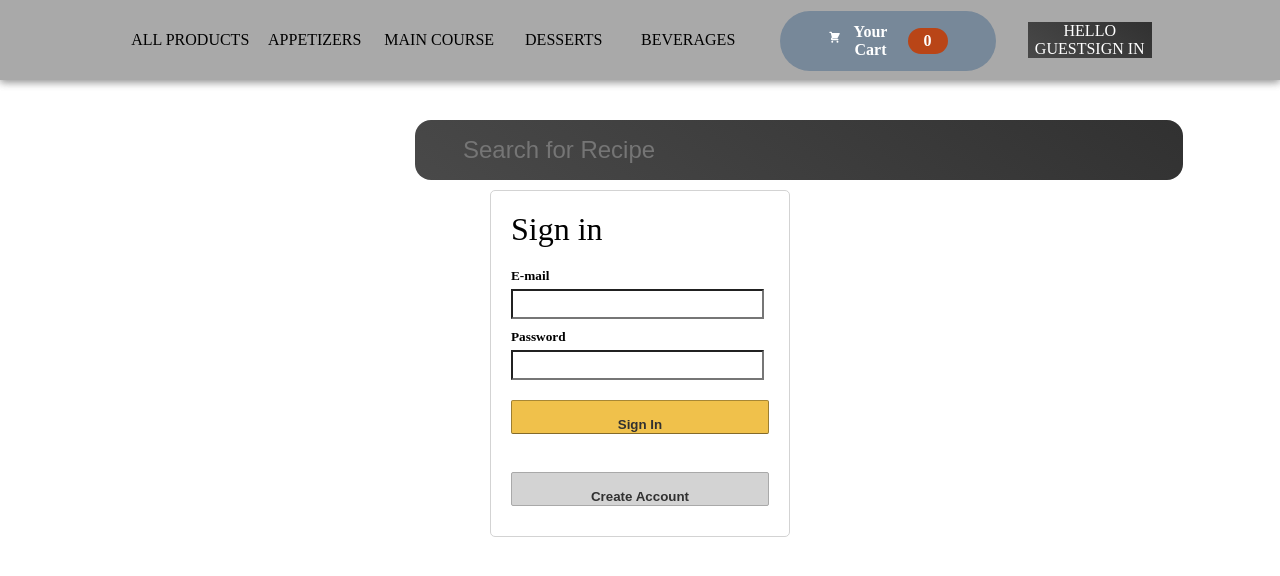
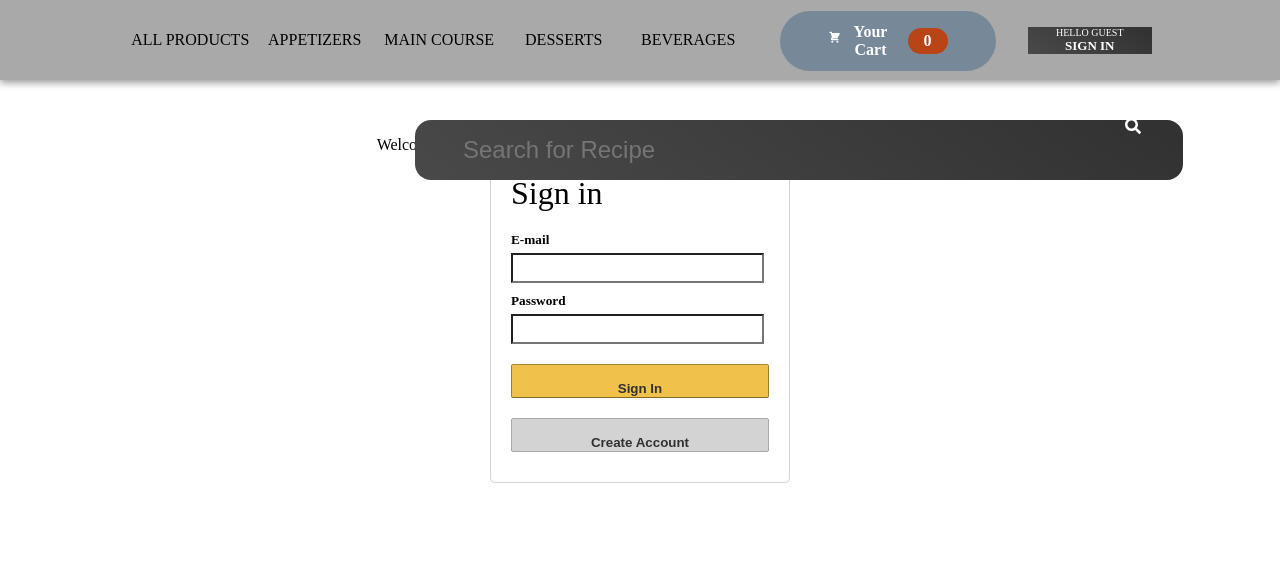
Before and after one commit to Richie1136/Restaurant, a React (Create React App) app in the folder restaurant/: page /login in a window 1280 px wide. Shown: the top 576 px of the page. Built offline with nearby package versions, Linux system fonts and the light colour scheme; no server answers.

Commit message:
Had to re add the search icon inside of my input form

```diff
--- a/restaurant/src/components/auth/Auth.css
+++ b/restaurant/src/components/auth/Auth.css
@@ -1,12 +1,3 @@
-.login-logo {
-  margin-top: 20px;
-  margin-bottom: 20px;
-  object-fit: contain;
-  width: 100px;
-  margin-right: auto;
-  margin-left: auto;
-}
-
 .login {
   display: flex;
   flex-direction: column;
--- a/restaurant/src/components/auth/Auth.js
+++ b/restaurant/src/components/auth/Auth.js
@@ -18,33 +18,32 @@ const Auth = () => {
     setPassword(event.target.value)
   }
 
+
   const signIn = (event) => {
     event.preventDefault()
     auth.signInWithEmailAndPassword(email, password)
-    try {
-      if (auth) {
-        navigate("/")
-      }
-    } catch (error) {
-      alert(error.message)
-    }
+      .then((auth) => {
+        if (auth) {
+          navigate('/')
+        }
+      }).catch(error => alert(error.message))
   }
-
 
   const signUp = (event) => {
     event.preventDefault()
     auth.createUserWithEmailAndPassword(email, password)
-    try {
-      if (auth) {
-        navigate("/")
-      }
-    } catch (error) {
-      alert(error.message)
-    }
+      .then((auth) => {
+        if (auth) {
+          navigate('/')
+        }
+      }).catch(error => alert(error.message))
   }
+
+
 
   return (
     <div className='login'>
+      <p>Welcome to Resturant App, please sign in or sign up and explore different recipes.</p>
       <div className='login-container'>
         <h1>Sign in</h1>
         <form>
@@ -54,7 +53,6 @@ const Auth = () => {
           <input type="password" onChange={handlePasswordChange} value={password} />
         </form>
         <button className='signin' onClick={signIn} type="submit">Sign In</button>
-        <br />
         <button className='signup' onClick={signUp} type="submit">Create Account</button>
       </div>
     </div>
--- a/restaurant/src/components/cartbutton/CartButton.module.css
+++ b/restaurant/src/components/cartbutton/CartButton.module.css
@@ -2,7 +2,6 @@
   cursor: pointer;
   font: inherit;
   border: none;
-  /* background-color: #4d1601; */
   color: white;
   padding: 0.75rem 3rem;
   display: flex;
--- a/restaurant/src/components/header/Header.css
+++ b/restaurant/src/components/header/Header.css
@@ -1,33 +1,3 @@
-/* .header {
-  position: fixed;
-  top: 0;
-  left: 0;
-  width: 100%;
-  height: 5rem;
-  background-color: #8a2b06;
-  color: white;
-  display: flex;
-  justify-content: space-between;
-  align-items: center;
-  padding: 0 10%;
-  box-shadow: 0 2px 8px rgba(0, 0, 0, 0.25);
-  z-index: 10;
-}
-
-.main-image {
-  width: 100%;
-  height: 25rem;
-  z-index: 0;
-  overflow: hidden;
-}
-
-.main-image img {
-  width: 110%;
-  height: 100%;
-  object-fit: cover;
-  transform: rotateZ(-5deg) translateY(-4rem) translateX(-1rem);
-} */
-
 * {
   margin: 0;
   padding: 0;
@@ -64,6 +34,20 @@ header a:hover {
   color: white;
 }
 
+.nav-option-lineone {
+  font-size: 10px;
+}
+
+.nav-option-linetwo {
+  font-size: 13px;
+  font-weight: 800;
+}
+
+.nav-option {
+  display: flex;
+  flex-direction: column;
+}
+
 @media screen and (max-width: 600px) {
   header a {
     float: none;
--- a/restaurant/src/components/maincourse/MainCourse.js
+++ b/restaurant/src/components/maincourse/MainCourse.js
@@ -2,6 +2,7 @@ import { useState, useEffect } from 'react'
 import { baseUrl } from '../../api/Api'
 import Loading from '../loading/Loading'
 import MealItem from '../mealitem/MealItem'
+import Search from '../search/Search'
 
 
 const MainCourse = () => {
@@ -35,6 +36,7 @@ const MainCourse = () => {
 
   return (
     <div className='item-detail'>
+
       {mealList}
     </div>
   )
--- a/restaurant/src/components/search/Search.css
+++ b/restaurant/src/components/search/Search.css
@@ -5,6 +5,48 @@
   margin-bottom: 10px;
   margin-left: 400px;
   margin-right: auto;
+}
+
+.search > input {
+  outline: none;
+  background: linear-gradient(35deg, #494949, #313131);
+  flex: 1;
+  margin-left: 15px;
+  font-size: 24px;
+  border: none;
+  color: white;
+  padding: 16px 48px;
+  border-radius: 16px;
+  width: 60%;
+}
+
+.search-logo {
+  display: flex;
+  align-items: center;
+  justify-content: center;
+  width: 50px;
+  height: 100%;
+  margin-top: -54px;
+}
+
+.search-logo > i {
+  position: absolute;
+  margin-left: 1400px;
+}
+
+.search-logo > i > svg {
+  position: absolute;
+  top: 50%;
+  right: 21%;
+  transform: translate(100%, -50%);
+  color: white;
+}
+
+/* .search {
+  width: 100%;
+  position: relative;
+  margin: 0 320px;
+  margin-top: 100px;
 }
 
 .search > input {
@@ -36,7 +78,7 @@
 .search-logo > i > svg {
   position: absolute;
   top: 50%;
-  right: 21%;
+  left: 58%;
   transform: translate(100%, -50%);
   color: white;
-}
+} */
```
